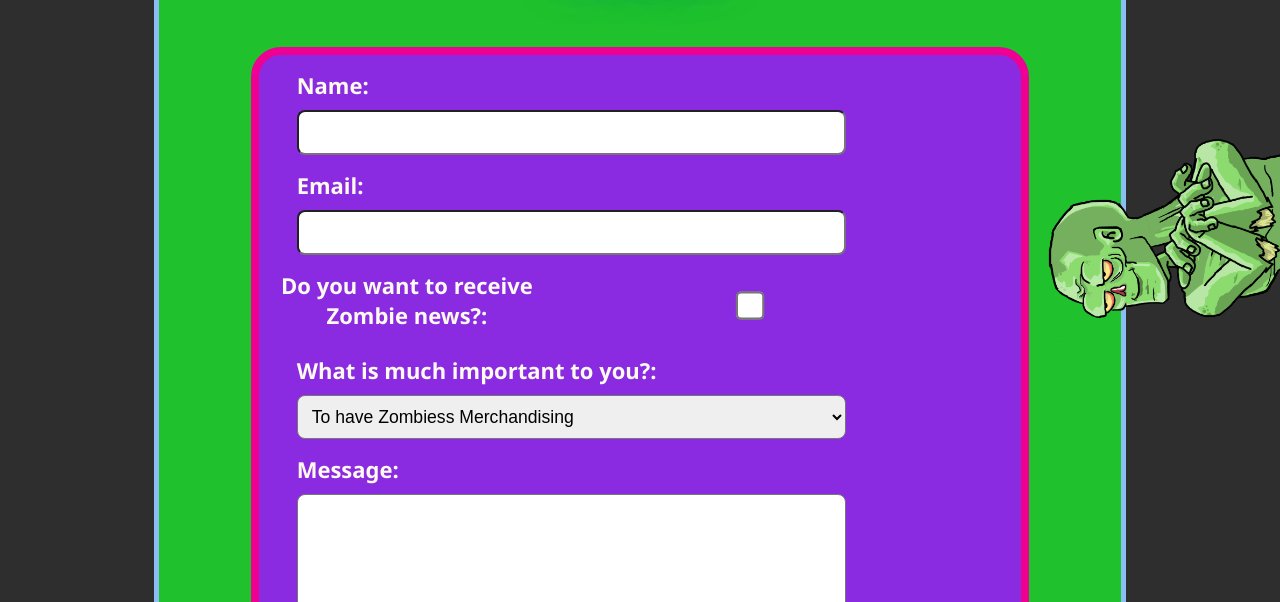
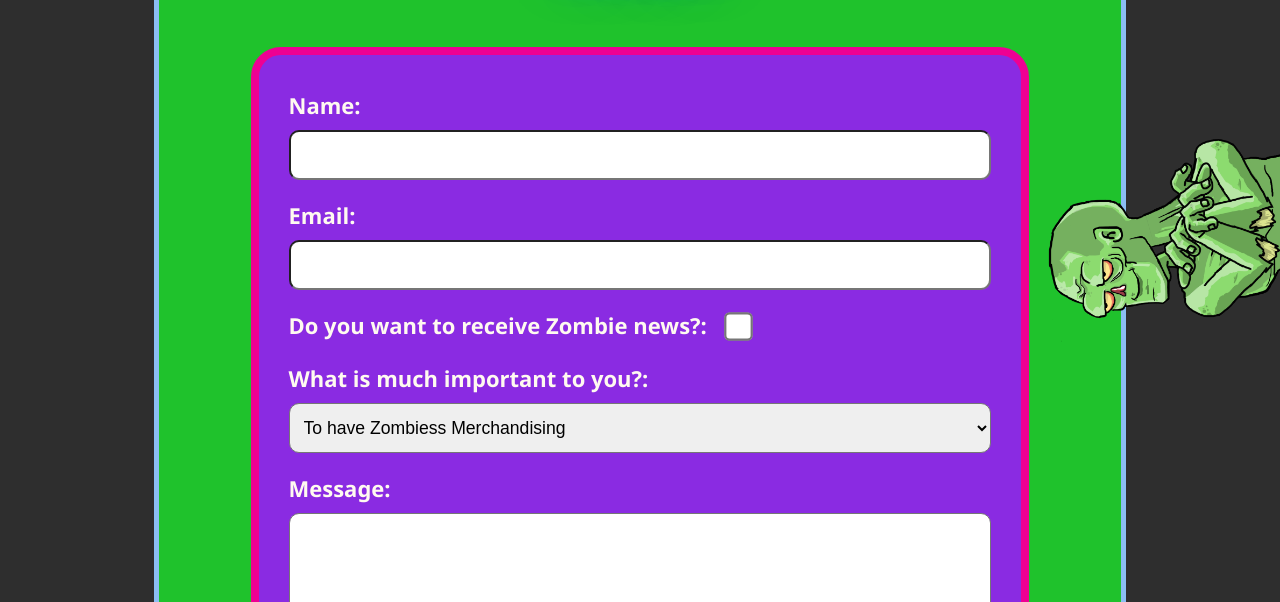
Before and after one commit to pabloDangelo/crypto-zombiess-final, a website: page views/contact.html in a window 1280 px wide. Shown: the part 350-952 px from the top of the page. Drawn offline with Linux system fonts and the light colour scheme.

Commit message:
Correcciones finales

```diff
--- a/scss/secciones/_contact.scss
+++ b/scss/secciones/_contact.scss
@@ -10,36 +10,47 @@
 
 form {
     width: 100%;
+    display: flex;
+    flex-direction: column;
+    justify-content: flex-start; //Alineado a la izq
+    align-items: center; //Centrado en y
+    row-gap: 10px;
+
+    padding: 15px;
 }
 
 fieldset {
     width: 100%;
     border-style: none;
-
     display: flex;
     flex-direction: column;
-    justify-content: flex-start;
-    align-items: center;
+    justify-content: flex-start; //Alineado a la izq
+    align-items: center; //Centrado en y
 
-    margin: 15px auto;
+    margin: 5px auto;
 }
 
-
-
 input, textarea, select {
-    width: 80%;
+    width: 100%;
+    height: 50px;
     padding: 10px;
-    border-radius: 8px;
+    border-radius: 10px;
     color: black;
     font-size: 0.8rem;
 }
 
 .check-news {
     transform: scale(2.2);
+    width: auto;
+    height: auto;
+    padding: 0;
+    margin: 10px;
 }
 
 textarea {
     resize: none;
+    columns: 4;
+    height: 120px;
 }
 
 label {
@@ -61,4 +72,5 @@ label {
 .botones-form {
     display: flex;
     flex-direction: column;
+    gap: 15px;
 }
--- a/scss/secciones/_media-queries.scss
+++ b/scss/secciones/_media-queries.scss
@@ -16,6 +16,18 @@
 
     .grid-container {
         grid-template-rows: 20vh 20vh auto 80vh 20vh;
+    }
+
+    .news {
+        display: flex;
+        flex-direction: row;
+        column-gap: 15px;
+        align-content: center;
+        justify-content: center;
+    }
+
+    .news label {
+        margin: 0;
     }
 
 }
@@ -48,8 +60,11 @@
         ;
     }
 
+    form {
+        padding: 30px;
+    }
+
     fieldset {
-        width: 90%;
         justify-content: flex-start;
         align-items: flex-start;
     }
@@ -59,17 +74,12 @@
         flex-direction: row;
     }
 
-    .contactButton {
-        margin-right: 30px;
-    }
-
     .news {
         display: flex;
         flex-direction: row;
+        column-gap: 15px;
+        align-content: center;
         justify-content: flex-start;
-        align-items: center;
-        margin: 0;
-
     }
 
     .section-galeria {
@@ -79,12 +89,9 @@
             margin: 25px;
         }
     }
-
-
 }
 
 /* @media (min-width: 1440px) {
-
 
 } */
 
@@ -121,7 +128,6 @@
         height: 28vh;
     }
 
-
     .section-galeria {
 
         img {
@@ -130,5 +136,4 @@
         }
     }
 
-
 }
--- a/scss/secciones/_roadmap.scss
+++ b/scss/secciones/_roadmap.scss
@@ -5,7 +5,6 @@ table {
     border-radius: 25px;
     font-size: 0.5rem;
     margin-bottom: 30px;
-    /* background-color: blueviolet; */
 
     ul {
         padding-left: 30px;
--- a/scss/secciones/_shared.scss
+++ b/scss/secciones/_shared.scss
@@ -22,7 +22,6 @@ p {
     "section-contenido"
     "footer"
     ;
-    /* grid-column-gap: 15px; */
     grid-row-gap: 15px;
     width: 100%;
     height: 100%;
@@ -109,17 +108,21 @@ p {
     display: flex;
     align-items: flex-start;
     justify-content: center;
-    /* padding: 15px; */
 
-    i {
+    a {
         margin: 20px;
+        text-decoration: none;
+        text-decoration-style: none;
+        color: rgb(240, 75, 171);
     }
 }
 
 .zombieFooter {
     width: 21vw;
+    height: 21vw;
     position: fixed;
     bottom: 85px;
     right: 0;
+
     transform: rotate(-90deg);
 }
--- a/views/contact.html
+++ b/views/contact.html
@@ -72,7 +72,7 @@
         </section>
 
        <footer class="footer">
-        <img src="../images/ZombieFooter2.png" alt="Zombie smiling" class="zombieFooter">
+            <img src="../images/ZombieFooter2.png" alt="Zombie smiling" class="zombieFooter">
 
             <ul>
                 <li><a href="../index.html">Home</a></li>
@@ -83,8 +83,8 @@
                 <li><a href="./contact.html">Contact</a></li>
             </ul>
             <div class="social-media">
-                <i class="fab fa-twitter-square fa-lg"></i>
-                <i class="fab fa-instagram fa-lg"></i>
+                <a class="fab fa-twitter-square fa-lg" href="https://twitter.com/CryptoZombiess?t=4fhJKkubKkXpZdlH1BqNXw&s=08"></a>
+                <a class="fab fa-instagram fa-lg" href="https://www.instagram.com/cryptozombiess/?hl=es-la"></a>
             </div>
         </footer>
 
```
Also changed, not shown: index.html (+2 -2 lines), views/faq.html (+2 -2 lines), views/rarity.html (+2 -2 lines), views/roadmap.html (+2 -2 lines), views/utility.html (+2 -2 lines), css/style.css.
